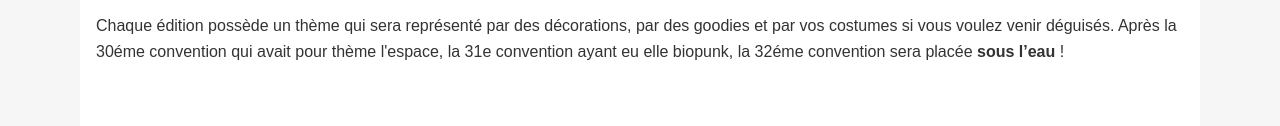
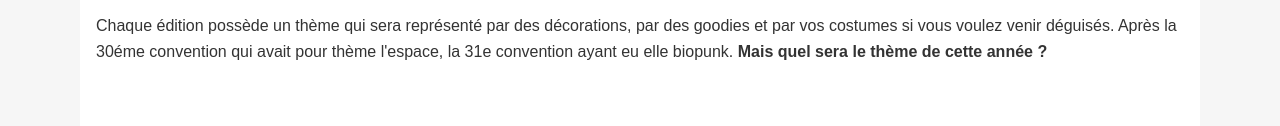
Before and after one commit to Convention-du-Troll-Penche/Convention-du-Troll-Penche.github.io, a plain HTML site: page index.html in a window 1280 px wide. Shown: the part 434-560 px from the top of the page. Drawn offline with Linux system fonts and the light colour scheme.

Commit message:
Guess theme

```diff
--- a/index.html
+++ b/index.html
@@ -60,7 +60,7 @@
             </p>
             <p>
                 Chaque édition possède un thème qui sera représenté par des décorations, par des goodies et par vos costumes si vous voulez venir déguisés.
-                Après la 30éme convention qui avait pour thème l'espace, la 31e convention ayant eu elle biopunk, la 32éme convention sera placée <strong>sous l’eau</strong> !
+                Après la 30éme convention qui avait pour thème l'espace, la 31e convention ayant eu elle biopunk. <strong>Mais quel sera le thème de cette année ?</strong>
             </p>
             <br>
             <p>
```
